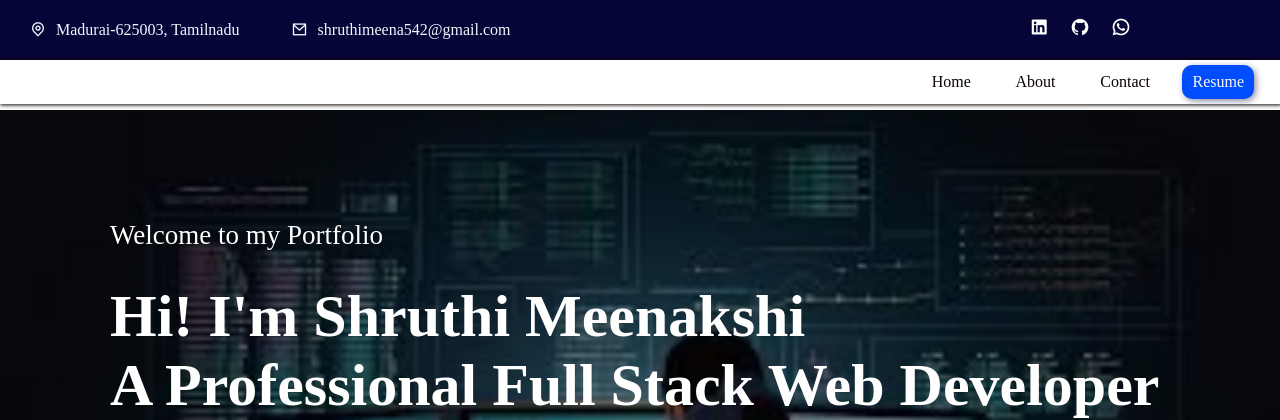
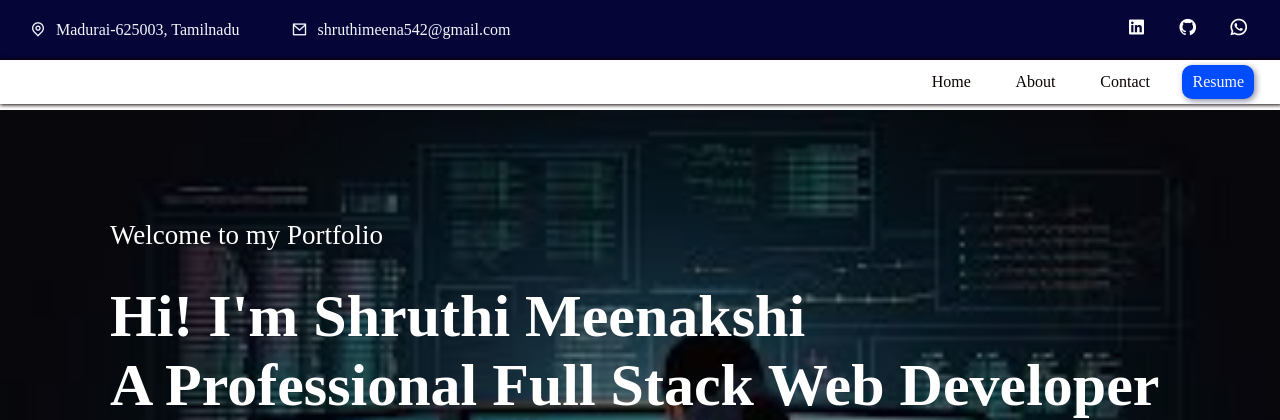
Before and after one commit to ShruthiMeenakshi/Shruthi_Meenakshi, a PHP site: page /home.html in a window 1280 px wide. Shown: the top 420 px of the page. Run offline with PHP 8.4, Linux system fonts and the light colour scheme; some libraries are stand-ins or nearby versions.

Commit message:
Update home.css

```diff
--- a/portfolio/Program/home.css
+++ b/portfolio/Program/home.css
@@ -22,7 +22,7 @@ header {
 .interactive {
   height: 60px;
   display: grid;
-  grid-template-columns: 50% 40%;
+  grid-template-columns: 50% 50%;
   background-color: rgb(5, 5, 56);
   color: aliceblue;
 }
```
